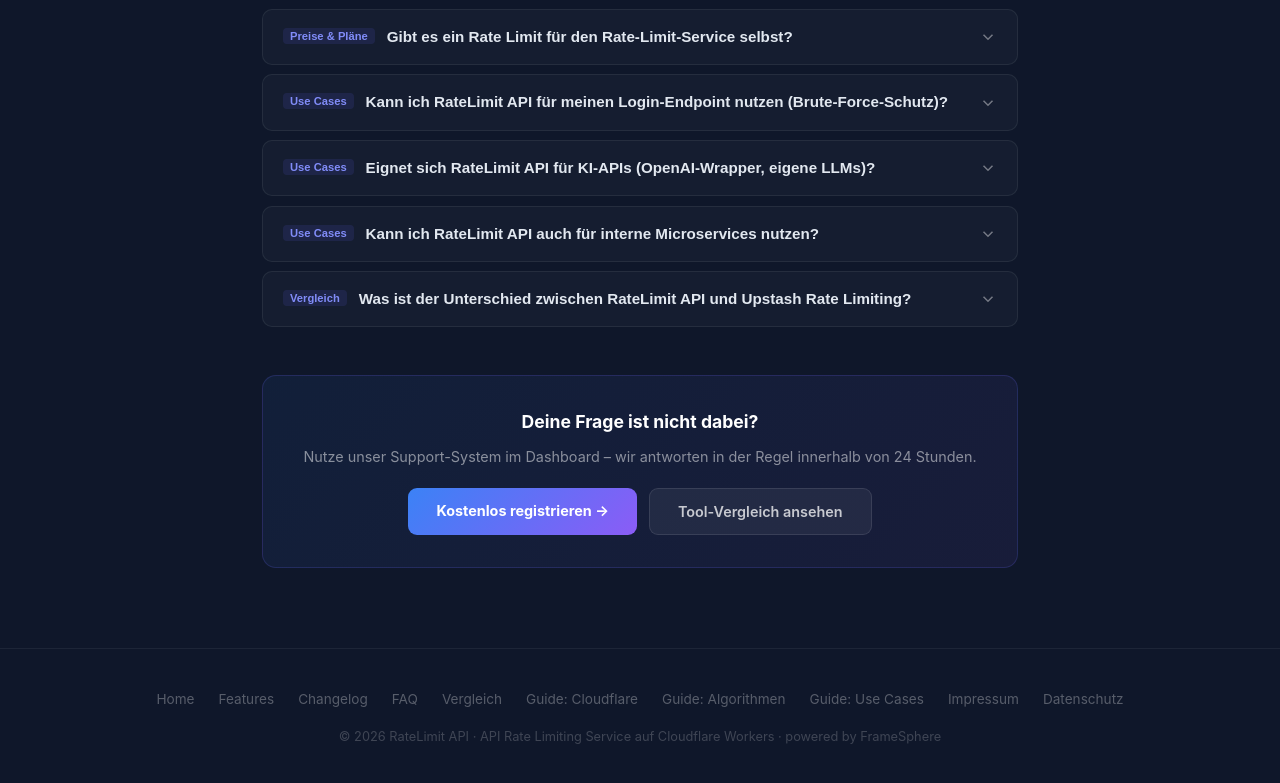
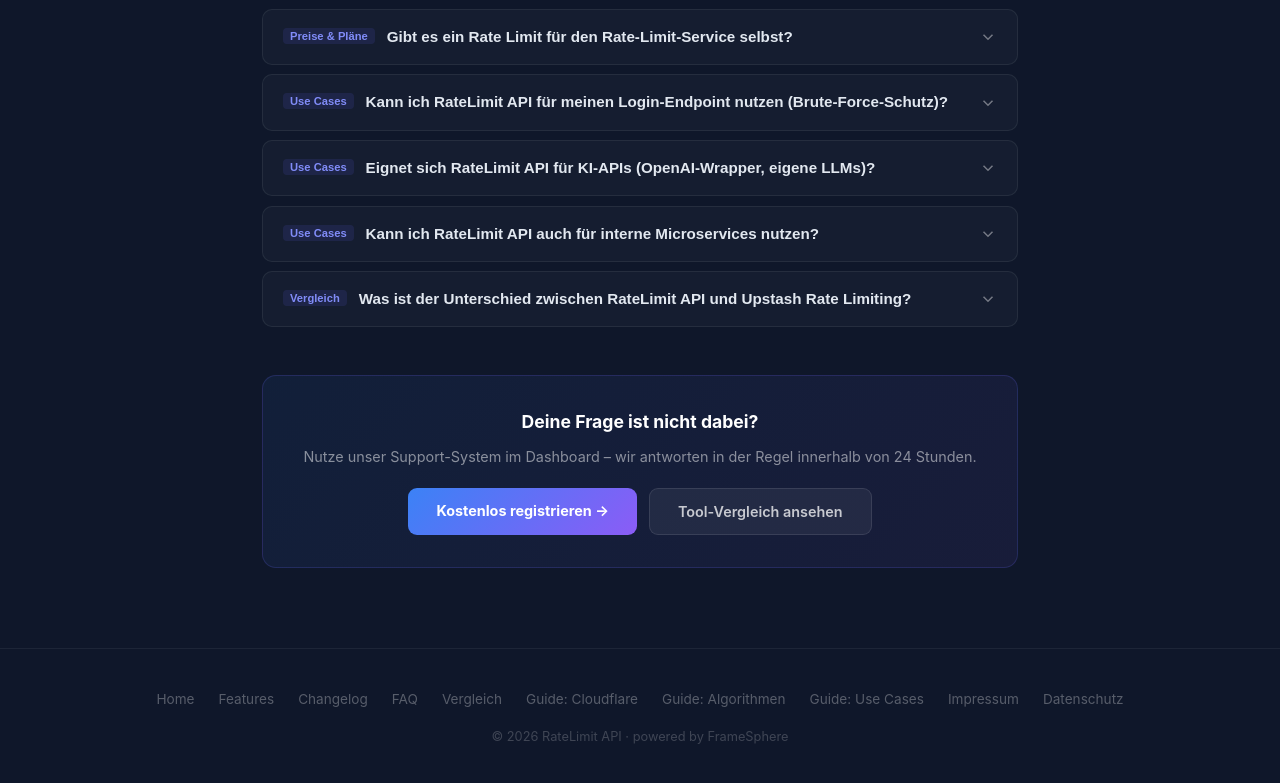
Before and after one commit to FrameSphere/ratelimit-api, a React (Vite) app in the folder frontend/: page /faq in a window 1280 px wide. Shown: the part 1150-1933 px from the top of the page. Built offline with nearby package versions, Linux system fonts and the light colour scheme.

Commit message:
footer fix

```diff
--- a/frontend/src/components/shared/SiteFooter.tsx
+++ b/frontend/src/components/shared/SiteFooter.tsx
@@ -19,7 +19,7 @@
           ))}
         </div>
         <div style={{ fontSize: '0.8rem', color: 'rgba(255,255,255,0.2)' }}>
-          © 2026 RateLimit API · API Rate Limiting Service auf Cloudflare Workers · powered by{' '}
+          © 2026 RateLimit API · powered by{' '}
           <a
             href="https://frame-sphere.vercel.app/"
             target="_blank"
```
